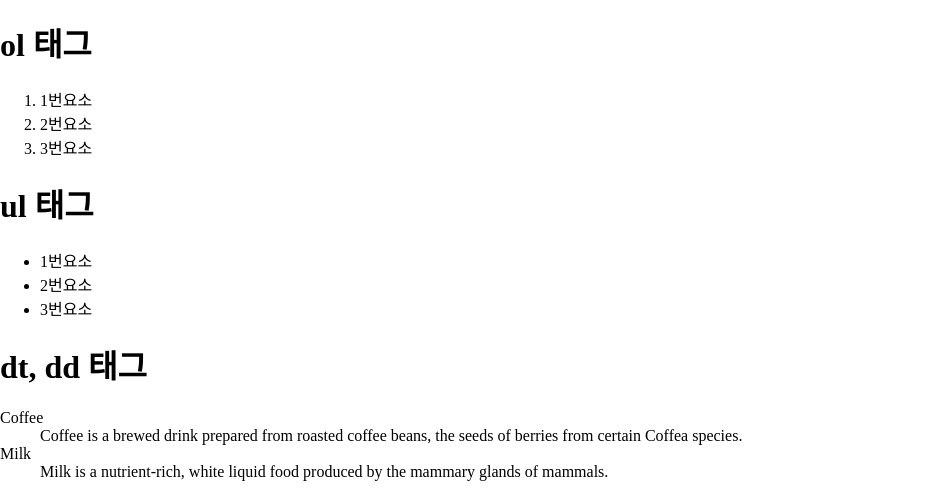
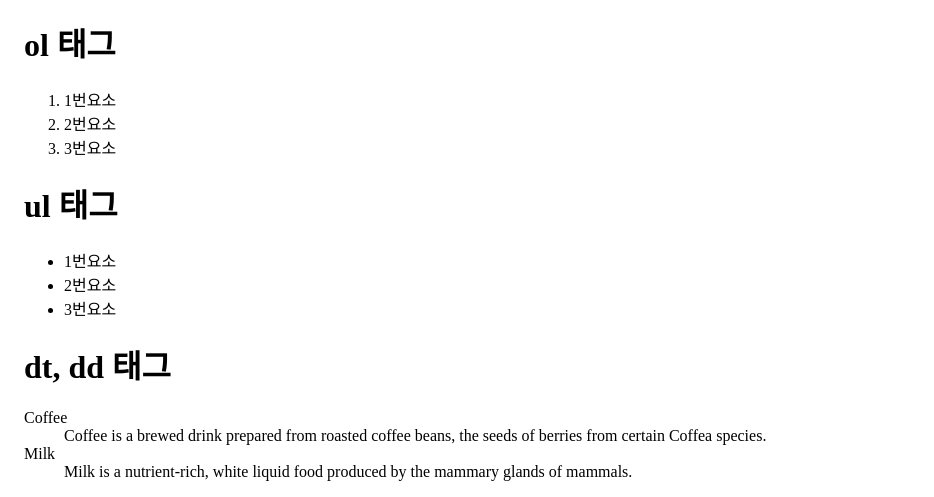
Before and after one commit to kwaneung/front-basic, a plain HTML site: page index.html in a window 1280 px wide. Shown: the part 343-840 px from the top of the page, without its empty margins (0-934 px from the left). Drawn offline with Linux system fonts and the light colour scheme.

Commit message:
body css 적용

```diff
--- a/css/main.css
+++ b/css/main.css
@@ -11,6 +11,10 @@ body {
   /* height: 75px; */
   background-color: white;
   border-bottom: 1px solid lightgray; /* 요소테두리선-아래: 1px두께 가는실선 밝은회색; - header 하단에 회색의 선이 표시됩니다. */
+}
+.body {
+  padding-left: 1.5rem;
+  margin: auto;
 }
 .container {
   /* height: 75px; */
--- a/index.html
+++ b/index.html
@@ -30,7 +30,7 @@
         </div>
       </div>
     </div>
-    <div>
+    <div class="body">
       <h1>ol 태그</h1>
       <ol>
         <li>1번요소</li>
```
